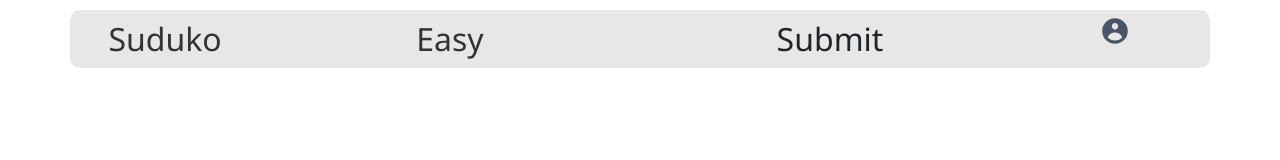
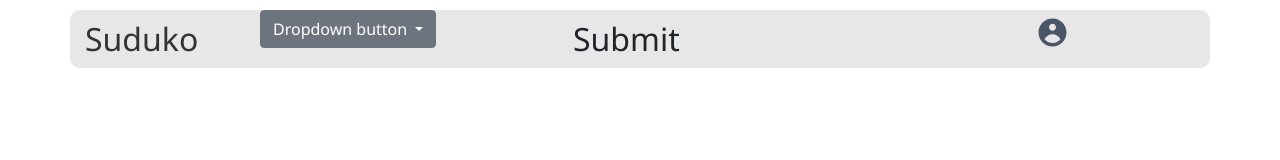
Before and after one commit to bharathvaj68/suduko, a plain HTML site: page index.html in a window 1280 px wide. Drawn offline with nearby package versions, Linux system fonts and the light colour scheme.

Commit message:
dropdown

```diff
--- a/index.html
+++ b/index.html
@@ -11,10 +11,19 @@
 <body>
     <header class="container">
         <div class="row">
-            <div class="col-2 suduko"><h2>Suduko</h2></div>
-            <div class="col-4 diff"><h2>Easy</h2></div>
-            <div class="col-4 submit"><h2>Submit</h2></div>
-            <div class="col-2 "><img class="user" src="/image/user.svg"></div>
+            <div class="col-2 suduko pl-10 pr-auto"><h2 class="text-start">Suduko</h2></div>
+            <div class="dropdown">
+  <button class="btn btn-secondary dropdown-toggle" type="button" data-bs-toggle="dropdown" aria-expanded="false">
+    Dropdown button
+  </button>
+  <ul class="dropdown-menu">
+    <li><a class="dropdown-item" href="#">Action</a></li>
+    <li><a class="dropdown-item" href="#">Another action</a></li>
+    <li><a class="dropdown-item" href="#">Something else here</a></li>
+  </ul>
+</div>
+            <div class="col-4 submit "><h2 class="text-center">Submit</h2></div>
+            <div class="col-2 ml-auto mr-0 pl-auto pr-0 "><img class="user align-middle" alt="user" src="/suduko/image/user.svg"></div>
         </div>
     </header>
 </body>
--- a/style.css
+++ b/style.css
@@ -3,8 +3,6 @@
     padding: 0;
     box-sizing: border-box;
     font-family: 'Segoe UI', Tahoma, Geneva, Verdana, sans-serif;
-    text-align: center;
-
 }
 
 
@@ -28,7 +26,7 @@ h2{
     margin-bottom: 0 !important;
 }
 .suduko {
-    text-align: start;
+
     color: #333;
     padding: 10px 20px;
 }
```
